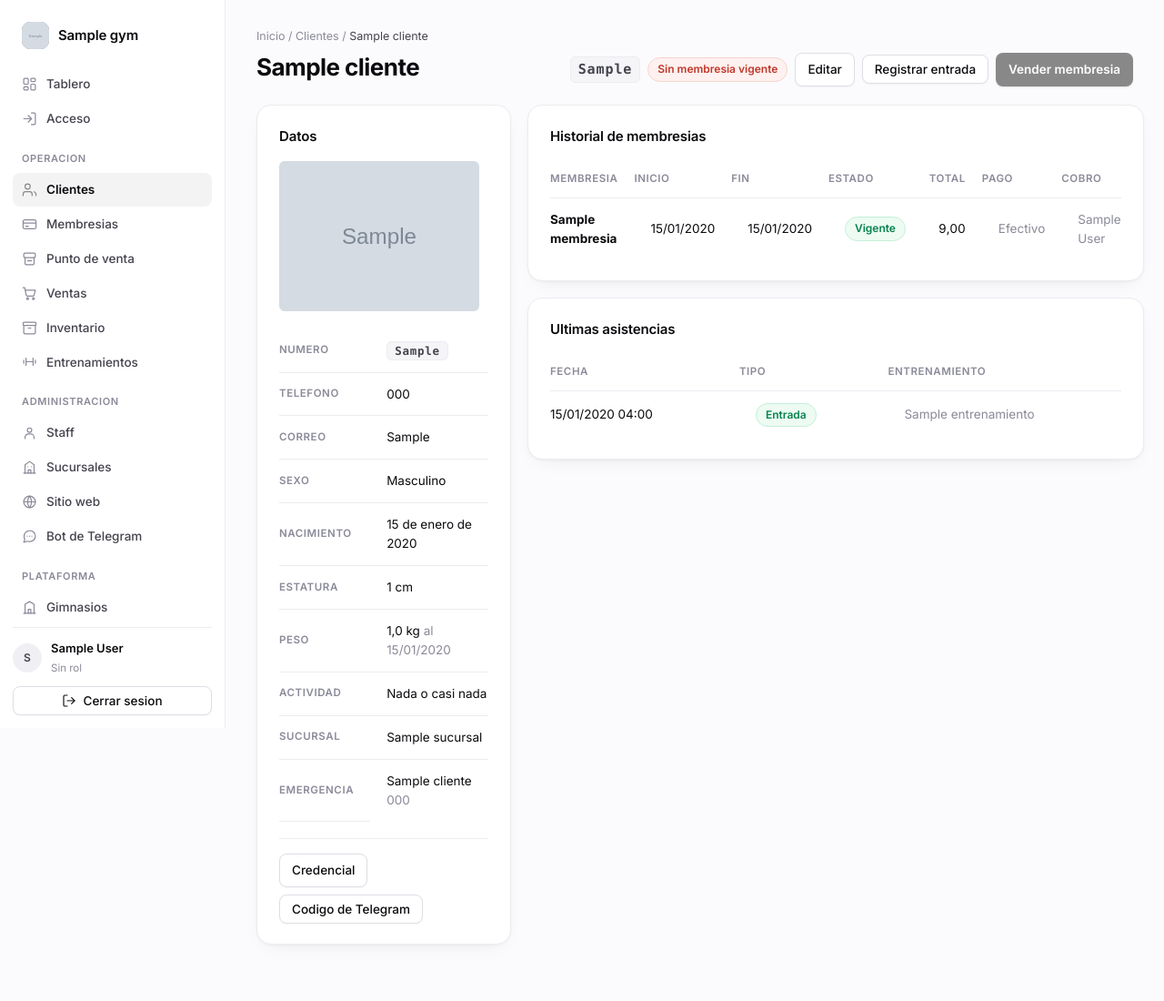
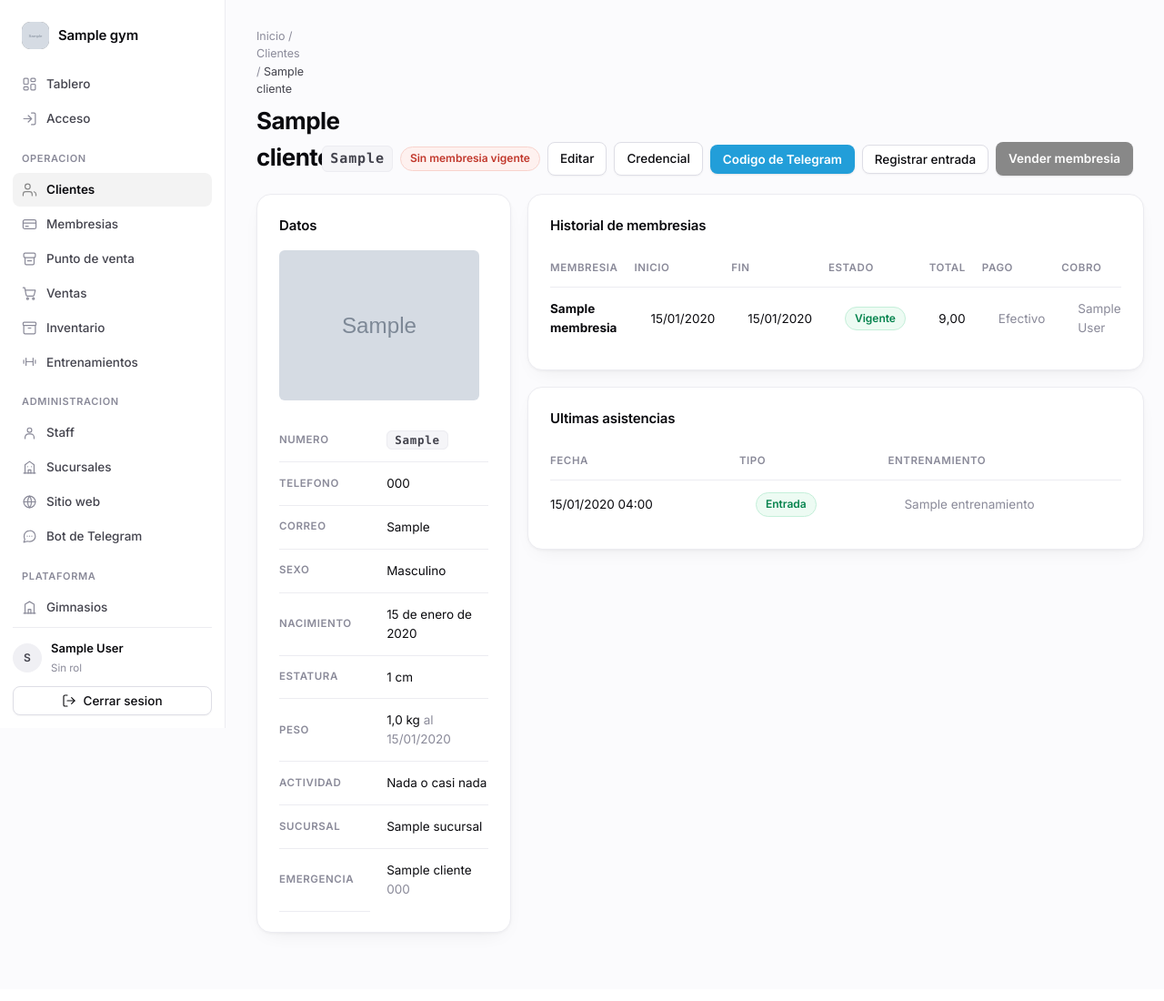
Before and after one commit to Sebas246-droid/django_gym, a Django app: page /clientes/1/ in a window 1280 px wide. Shown: the whole page at 91% size. After the commit the page ends 1027 px from the top, so only its background shows below. Run offline with Django 5.2, Linux system fonts and the light colour scheme; a user stored in the database is signed in; tables that the repository leaves empty hold one stand-in row (values such as "Sample post"); grey boxes marked "Sample" are stand-in pictures.

Commit message:
Los botones de la ficha vuelven arriba y el de Telegram va en azul
Se revierte el reacomodo anterior: credencial y codigo de Telegram vuelven a la
cabecera, junto a las demas acciones. El de Telegram lleva su azul de marca, que
lo distingue de un vistazo sin tener que leerlo.

Se quita .o-hoja-acciones, que ya no usa nadie.

Co-Authored-By: Claude Opus 5 <noreply@anthropic.com>

```diff
--- a/static/css/gympilot.css
+++ b/static/css/gympilot.css
@@ -232,6 +232,16 @@ button { font-family: inherit; }
 
 .btn-peligro { color: var(--alerta); }
 .btn-peligro:hover { background: var(--alerta-fondo); border-color: var(--alerta-borde); }
+
+/* Azul de Telegram: se reconoce de un vistazo entre los demas botones. */
+.btn-telegram {
+  background: #229ED9;
+  border-color: transparent;
+  color: #fff;
+  font-weight: 560;
+  box-shadow: 0 1px 2px rgba(11, 11, 15, .1);
+}
+.btn-telegram:hover { background: #229ED9; filter: brightness(1.07); border-color: transparent; }
 
 .btn-enlace {
   border: 0;
@@ -799,16 +809,6 @@ table.o-lista .inactiva td { opacity: .5; }
   color: var(--alerta);
   font-size: 12.5px;
 }
-/* Acciones al pie de una hoja: las que no ameritan estar en la cabecera. */
-.o-hoja-acciones {
-  margin-top: 18px;
-  padding-top: 16px;
-  border-top: 1px solid var(--borde);
-  display: flex;
-  gap: 8px;
-  flex-wrap: wrap;
-}
-
 /* Pasos numerados de una guia de configuracion. */
 .o-pasos { margin: 0 0 20px; padding-left: 20px; color: var(--tinta-2); font-size: 14px; }
 .o-pasos li { margin-bottom: 8px; }
--- a/templates/clientes/cliente_detail.html
+++ b/templates/clientes/cliente_detail.html
@@ -6,12 +6,14 @@
 {% endblock %}
 {% block encabezado %}{{ cliente.nombre }}{% endblock %}
 
-{% comment %}
-Arriba solo lo que se usa a diario. Credencial y el codigo de Telegram se hacen
-una vez por socio, asi que viven en su ficha de datos y no compiten aqui.
-{% endcomment %}
 {% block acciones %}
   <a href="{% url 'clientes:cliente_update' cliente.pk %}" class="btn">Editar</a>
+  <a href="{% url 'clientes:cliente_credencial' cliente.pk %}" class="btn"
+     target="_blank">Credencial</a>
+  <form method="post" action="{% url 'bot:codigo_vinculacion' cliente.pk %}">
+    {% csrf_token %}
+    <button type="submit" class="btn btn-telegram">Codigo de Telegram</button>
+  </form>
   <form method="post" action="{% url 'clientes:asistencia_registrar' cliente.pk %}">
     {% csrf_token %}
     <input type="hidden" name="tipo" value="entrada">
@@ -74,15 +76,6 @@ una vez por socio, asi que viven en su ficha de datos y no compiten aqui.
         </tr>
       </tbody>
     </table>
-
-    <div class="o-hoja-acciones">
-      <a href="{% url 'clientes:cliente_credencial' cliente.pk %}" class="btn"
-         target="_blank">Credencial</a>
-      <form method="post" action="{% url 'bot:codigo_vinculacion' cliente.pk %}">
-        {% csrf_token %}
-        <button type="submit" class="btn">Codigo de Telegram</button>
-      </form>
-    </div>
   </div>
 
   <div>
```
